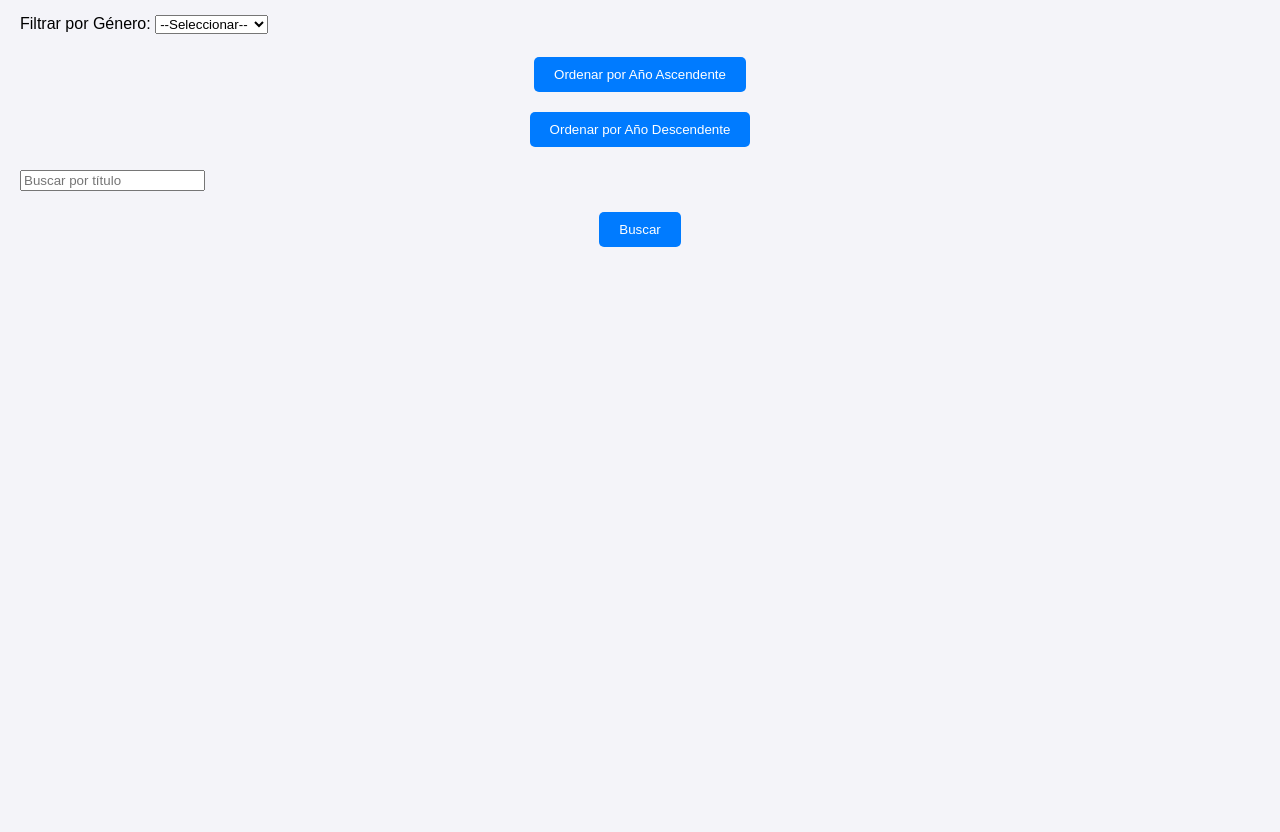
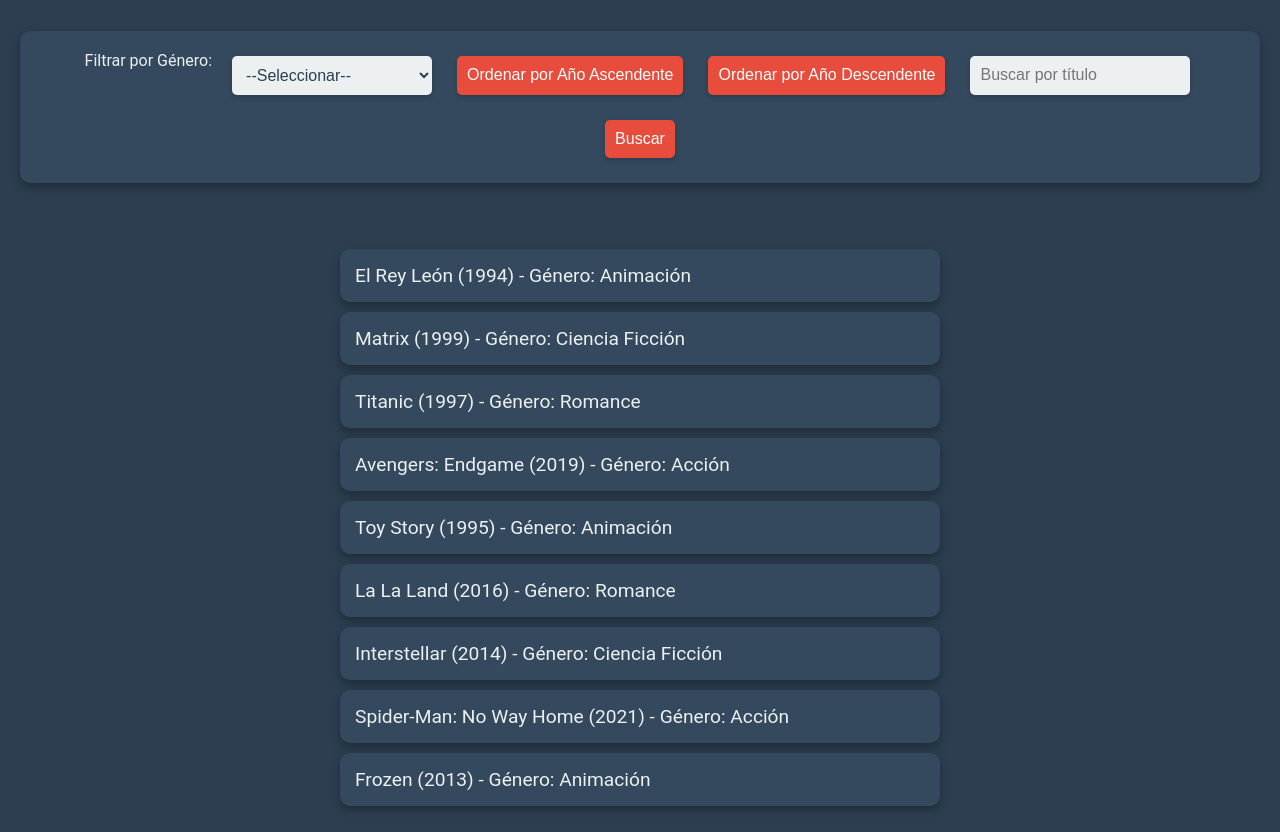
Before and after one commit to Rccrawler/lm24-25, a plain HTML site: page Desafío con JSON y Películas/index.html in a window 1280 px wide. Shown: the part 83-915 px from the top of the page. Before the commit the page ends 800 px from the top, so only its background shows below. Drawn offline with Linux system fonts and the light colour scheme; files that its build step writes are made by us from their sources.

Commit message:
update 26/01/2024
update 26/01/2024

```diff
--- a/Desafío con JSON y Películas/index.html
+++ b/Desafío con JSON y Películas/index.html
@@ -4,7 +4,7 @@
     <meta charset="UTF-8">
     <meta name="viewport" content="width=device-width, initial-scale=1.0">
     <title>Desafío de Películas</title>
-    <link rel="stylesheet" href="style.css">
+    <link rel="stylesheet" href="styles.css">
 </head>
 <body>
     <h1>Listado de Películas</h1>
@@ -30,6 +30,6 @@
 
     <ul id="peliculas-lista"></ul>
 
-    <script src="app.js"></script>
+    <script src="script.js"></script>
 </body>
 </html>
--- a/Desafío con JSON y Películas/script.js
+++ b/Desafío con JSON y Películas/script.js
@@ -2,58 +2,63 @@
 fetch('peliculas.json')
     .then(response => response.json())
     .then(peliculas => {
-        const peliculasLista = document.getElementById('peliculas-lista');
-        const mensaje = document.getElementById('mensaje');
-        const filtroGenero = document.getElementById('genero-select');
-        const ordenarAsc = document.getElementById('ordenar-asc');
-        const ordenarDesc = document.getElementById('ordenar-desc');
-        const buscarTitulo = document.getElementById('buscar-titulo');
-        const buscarBtn = document.getElementById('buscar-btn');
+        // Elementos del DOM
+        const peliculasLista = document.getElementById('peliculas-lista'); // Lista donde se mostrarán las películas
+        const mensaje = document.getElementById('mensaje'); // Mensaje de error o informativo
+        const filtroGenero = document.getElementById('genero-select'); // Selector de género
+        const ordenarAsc = document.getElementById('ordenar-asc'); // Botón para ordenar ascendente
+        const ordenarDesc = document.getElementById('ordenar-desc'); // Botón para ordenar descendente
+        const buscarTitulo = document.getElementById('buscar-titulo'); // Input de búsqueda por título
+        const buscarBtn = document.getElementById('buscar-btn'); // Botón para realizar la búsqueda
 
-        let peliculasFiltradas = peliculas;
+        let peliculasFiltradas = peliculas; // Copia de las películas que se puede filtrar y ordenar
 
-        // Función para renderizar las películas
+        // Renderiza las películas en la lista
         function renderizarPeliculas(peliculas) {
-            peliculasLista.innerHTML = '';
+            peliculasLista.innerHTML = ''; // Limpiar lista
             if (peliculas.length === 0) {
-                mensaje.textContent = 'No se encontraron películas que coincidan con el filtro.';
+                mensaje.textContent = 'No se encontraron películas que coincidan con el filtro.'; // Mostrar mensaje si no hay resultados
             } else {
-                mensaje.textContent = '';
+                mensaje.textContent = ''; // Ocultar mensaje
                 peliculas.forEach(pelicula => {
-                    const li = document.createElement('li');
-                    li.textContent = `${pelicula.titulo} (${pelicula.año}) - Género: ${pelicula.genero}`;
-                    peliculasLista.appendChild(li);
+                    const li = document.createElement('li'); // Crear elemento de lista
+                    li.textContent = `${pelicula.titulo} (${pelicula.año}) - Género: ${pelicula.genero}`; // Añadir texto con la información
+                    peliculasLista.appendChild(li); // Añadir elemento a la lista
                 });
             }
         }
 
-        // Función para filtrar por género
+        // Filtra películas por género
         filtroGenero.addEventListener('change', (e) => {
-            const generoSeleccionado = e.target.value;
-            peliculasFiltradas = generoSeleccionado ? peliculas.filter(pelicula => pelicula.genero === generoSeleccionado) : peliculas;
+            const generoSeleccionado = e.target.value; // Obtener género seleccionado
+            peliculasFiltradas = generoSeleccionado
+                ? peliculas.filter(p => p.genero === generoSeleccionado) // Filtrar por género
+                : peliculas; // Mostrar todas si no hay filtro
+            renderizarPeliculas(peliculasFiltradas); // Renderizar resultados
+        });
+
+        // Ordenar por año ascendente
+        ordenarAsc.addEventListener('click', () => {
+            peliculasFiltradas.sort((a, b) => a.año - b.año); // Ordenar por año ascendente
             renderizarPeliculas(peliculasFiltradas);
         });
 
-        // Función para ordenar por año ascendente
-        ordenarAsc.addEventListener('click', () => {
-            peliculasFiltradas.sort((a, b) => a.año - b.año);
+        // Ordenar por año descendente
+        ordenarDesc.addEventListener('click', () => {
+            peliculasFiltradas.sort((a, b) => b.año - a.año); // Ordenar por año descendente
             renderizarPeliculas(peliculasFiltradas);
         });
 
-        // Función para ordenar por año descendente
-        ordenarDesc.addEventListener('click', () => {
-            peliculasFiltradas.sort((a, b) => b.año - a.año);
-            renderizarPeliculas(peliculasFiltradas);
+        // Buscar películas por título
+        buscarBtn.addEventListener('click', () => {
+            const tituloBuscado = buscarTitulo.value.toLowerCase(); // Convertir título a minúsculas para buscar
+            peliculasFiltradas = peliculas.filter(p =>
+                p.titulo.toLowerCase().includes(tituloBuscado) // Buscar coincidencias
+            );
+            renderizarPeliculas(peliculasFiltradas); // Renderizar resultados
         });
 
-        // Función para buscar por título
-        buscarBtn.addEventListener('click', () => {
-            const tituloBuscado = buscarTitulo.value.toLowerCase();
-            peliculasFiltradas = peliculas.filter(pelicula => pelicula.titulo.toLowerCase().includes(tituloBuscado));
-            renderizarPeliculas(peliculasFiltradas);
-        });
-
-        // Inicializar con todas las películas
+        // Mostrar todas las películas al iniciar
         renderizarPeliculas(peliculas);
     })
-    .catch(error => console.error('Error al cargar el archivo JSON:', error));
+    .catch(error => console.error('Error al cargar el archivo JSON:', error)); // Manejo de errores
--- a/Desafío con JSON y Películas/styles.css
+++ b/Desafío con JSON y Películas/styles.css
@@ -1,41 +1,95 @@
 body {
-    font-family: Arial, sans-serif;
-    background-color: #f4f4f4;
+    font-family: 'Roboto', Arial, sans-serif;
+    background-color: #2c3e50;
+    color: #ecf0f1;
     margin: 0;
     padding: 0;
     display: flex;
     flex-direction: column;
     align-items: center;
+    min-height: 100vh;
 }
 
 h1 {
     margin-top: 20px;
+    font-size: 2.5rem;
+    color: #e74c3c;
+    text-shadow: 2px 2px #000;
 }
 
 .filters {
-    margin-bottom: 20px;
-    text-align: center;
+    margin: 20px;
+    padding: 20px;
+    background-color: #34495e;
+    border-radius: 10px;
+    box-shadow: 0 4px 10px rgba(0, 0, 0, 0.3);
+    display: flex;
+    flex-wrap: wrap;
+    justify-content: center;
+    gap: 15px;
 }
 
 input, select, button {
     margin: 5px;
-    padding: 5px 10px;
+    padding: 10px;
+    font-size: 1rem;
+    border-radius: 5px;
+    border: none;
+}
+
+input, select {
+    width: 200px;
+    background-color: #ecf0f1;
+    color: #2c3e50;
+    box-shadow: 0 2px 5px rgba(0, 0, 0, 0.2);
+}
+
+button {
+    background-color: #e74c3c;
+    color: white;
+    cursor: pointer;
+    transition: background-color 0.3s ease;
+    box-shadow: 0 2px 5px rgba(0, 0, 0, 0.2);
+}
+
+button:hover {
+    background-color: #c0392b;
 }
 
 ul {
     list-style-type: none;
     padding: 0;
+    width: 90%;
+    max-width: 600px;
 }
 
 li {
-    background-color: #fff;
-    margin: 5px 0;
-    padding: 10px;
-    border-radius: 5px;
-    box-shadow: 0 0 10px rgba(0, 0, 0, 0.1);
+    background-color: #34495e;
+    margin: 10px 0;
+    padding: 15px;
+    border-radius: 10px;
+    box-shadow: 0 4px 10px rgba(0, 0, 0, 0.3);
+    color: #ecf0f1;
+    font-size: 1.2rem;
+    display: flex;
+    flex-direction: column;
 }
 
 .mensaje {
-    color: red;
+    margin: 10px;
+    color: #e74c3c;
     font-weight: bold;
+    font-size: 1.2rem;
+    text-align: center;
 }
+
+@media (max-width: 768px) {
+    .filters {
+        flex-direction: column;
+        gap: 10px;
+    }
+
+    input, select, button {
+        width: 100%;
+    }
+}
```
